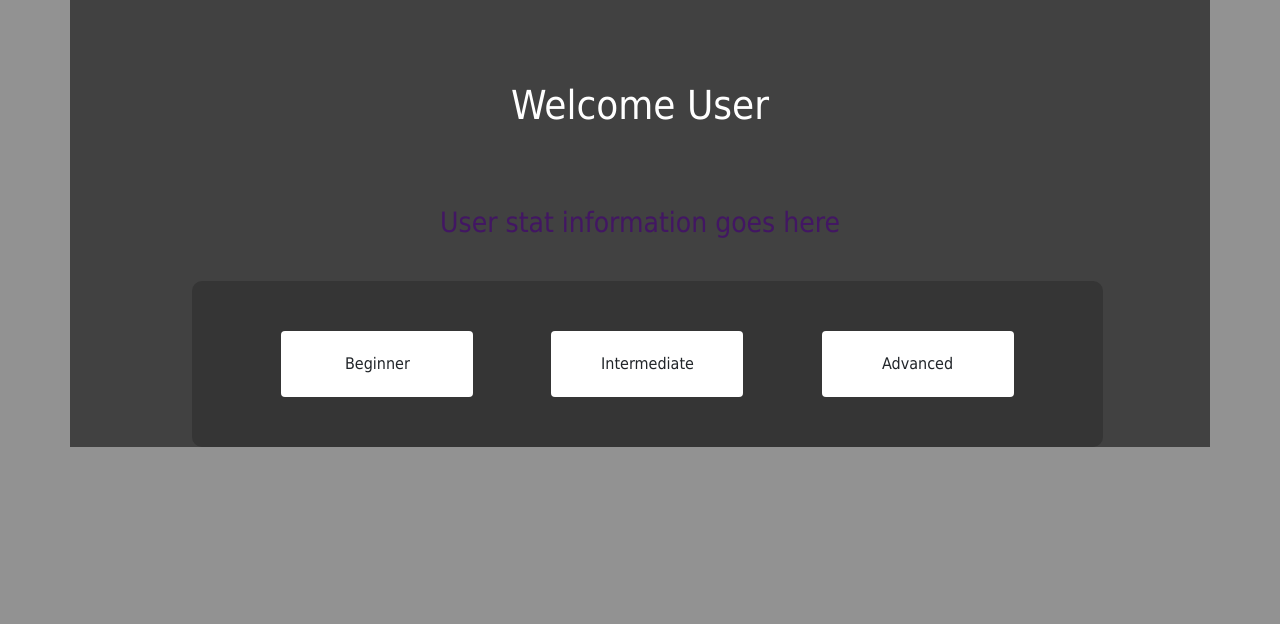
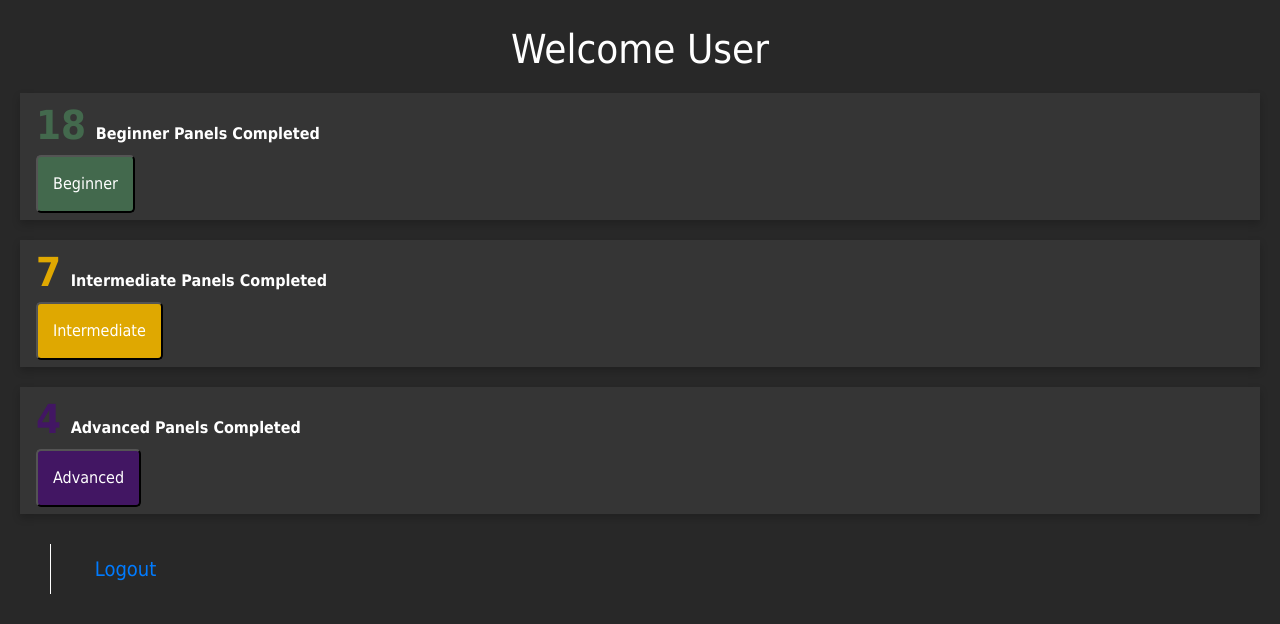
Before and after one commit to waceyts/CS4450AntiBuddies, a plain HTML site: page home.html in a window 1280 px wide. Drawn offline with nearby package versions, Linux system fonts and the light colour scheme; some packages are replaced by stand-ins of ours; no server answers.

Commit message:
Style/Linking
More styling/linking pages together using .js

```diff
--- a/home.css
+++ b/home.css
@@ -1,33 +1,101 @@
 body {
-    background: #929292;
+  background: #282828;
   padding: 0px;
   margin: 0px;
   font-family: "segoe-ui", "open-sans", tahoma, arial;
   font-size: 16px;
+  align-content: center;
 }
+
+a {
+  text-decoration: none
+  color: #fff;
+}
+
+
+.card2-container button, .card3-container button, .card4-container button {
+  color: #fff;
+  border-radius: 5px;
+  padding: 15px;
+  margin-bottom: 5px;
+  display: block;
+  transition: 0.3s;
+  -webkit-transition: 0.3s;
+  -moz-transition: 0.3s;
+}
+.card2-container button {
+  background: #43694D;
+}
+
+.card3-container button {
+  background: #DFA801;
+}
+
+.card4-container button {
+  background: #421663;
+}
+
+.card2-container button:hover {
+  background: #fff;
+  color: #43694D;
+}
+
+.card3-container button:hover {
+  background: #fff;
+  color: #DFA801;
+}
+
+.card4-container button:hover {
+  background: #fff;
+  color: #421663;
+}
+
 h2 {
   color: #fff;
   margin: 25px auto 0;
   text-align: center;
   font-size: 40px;
 }
-h3 {
-  color: #421663;
-}
 
 .levels_btns {
-      width: 80%;
   background-color: #ffff;
   padding: 20px;
+  font-weight: bold;
 }
 
 .row_btns {
   background-color: #353535;
-    width: 82%;
   padding: 50px;
   text-align: center;
   border-radius: 10px;
   margin-left: 0px !important;
+}
+
+.stat_numbers {
+  font-weight: bold;
+  font-size: 40px;
+  padding-right: 5px;
+}
+
+.beginner {
+  color: #43694D;
+}
+
+.intermediate {
+  color: #DFA801;
+}
+
+.advanced {
+  color: #421663;
+}
+
+.stats {
+  display: inline-block;
+}
+
+.stat_txt {
+  color: white;
+  font-weight: bold;
 }
 
 .cont {
@@ -36,9 +104,101 @@ h3 {
 
 .user-stats-row {
   padding: 2%;
-    padding-bottom: 3%;
 }
 
 .welcome-user-row {
   padding: 5%;
 }
+
+.card2, .card3, .card4 {
+  box-shadow: 0 4px 8px 0 rgba(0,0,0,0.2);
+  transition: 0.3s;
+  background-color: #353535;
+  margin-top: 10px;
+  align-content: center;
+  margin: 20px;
+  position: relative;
+}
+
+.card2:hover, .card3:hover, .card4:hover  {
+  box-shadow: 0 8px 16px 0 rgba(0,0,0,0.2);
+}
+
+.card2-container, .card3-container, .card4-container {
+  padding: 2px 16px;
+}
+
+.card1-container {
+  padding: 2px 16px;
+}
+
+.card1 {
+  margin-top: 7px;
+}
+
+.nav{
+        padding: 10px 0px;
+      }
+
+         .main-menu>li{
+          display: inline-block;
+          width: 150px;
+          padding: 10px 0px;
+          margin-left: 10px;
+          text-align: center;
+          color: white;
+          font-size: 20px;
+          border-left: 1px solid white;
+          transition: .4s;
+          cursor: pointer;
+          box-sizing: border-box;
+
+         }
+
+         .main-menu li:hover .sub-menu{
+              display: block;
+         }
+
+         .sub-menu{
+          display: none;
+          position: absolute;
+          padding: 0px;
+          margin-top: 30px;
+          margin-left: -10px;
+          float: left;
+          width: 300px;
+          text-align: left;
+          box-sizing: border-box;
+          border: 5px solid white;
+          box-shadow: 1px 1px 1px grey;
+
+
+         }
+
+         .sub-menu:before{
+                 content:"";
+                 width: 0px;
+                 height:0px;
+                 border-left:20px solid transparent;
+                 border-right:20px solid transparent;
+                 border-bottom:30px solid white;
+                 position: absolute;
+                 margin:-30px 0px 0px 60px;
+         }
+
+         .sub-menu li{
+          list-style-type: none;
+          padding: 10px;
+          color: #000000;
+          font-size: 20px;
+          background: #421663;
+         }
+     .main-menu>li:hover, .sub-menu>li:hover{
+          background: #43964D;
+         }
+
+#create_user {
+  font-size: 12px;
+  padding-top: 15px;
+  padding-bottom: 15px;
+}
--- a/home.html
+++ b/home.html
@@ -1,35 +1,65 @@
+<!--TODO: Make this cuter-->
+
 <!DOCTYPE html>
 <html>
 <head>
     <title>Homepage</title>
+    <script defer src="/__/firebase/6.0.4/firebase-app.js"></script>
+      <!-- include only the Firebase features as you need -->
+      <script defer src="/__/firebase/6.0.4/firebase-auth.js"></script>
+      <script defer src="/__/firebase/6.0.4/firebase-database.js"></script>
+      <script defer src="/__/firebase/6.0.4/firebase-storage.js"></script>
+      <!-- initialize the SDK after all desired features are loaded -->
+      <script defer src="/__/firebase/init.js"></script>
+      <script src="https://www.gstatic.com/firebasejs/6.0.2/firebase.js"></script>
+      <link rel="stylesheet" href="https://stackpath.bootstrapcdn.com/bootstrap/4.3.1/css/bootstrap.min.css" integrity="sha384-ggOyR0iXCbMQv3Xipma34MD+dH/1fQ784/j6cY/iJTQUOhcWr7x9JvoRxT2MZw1T" crossorigin="anonymous">
+      <script type="text/javascript" src="js/jquery-3.4.1.min.js"></script>
+      <script type="text/javascript" src="js/bootstrap.js"></script>
+      <script src="https://www.gstatic.com/firebasejs/4.8.1/firebase.js"></script>
     <link rel="stylesheet" href="https://stackpath.bootstrapcdn.com/bootstrap/4.3.1/css/bootstrap.min.css" integrity="sha384-ggOyR0iXCbMQv3Xipma34MD+dH/1fQ784/j6cY/iJTQUOhcWr7x9JvoRxT2MZw1T" crossorigin="anonymous">
     <link rel="stylesheet" href="home.css">
+    <script src="login.js"></script>
 </head>
+
+
 <body>
-        <div class="container cont">
-            <div class="row welcome-user-row">
-                <div class="col-lg-12">
+
+    <header>
         <h2>Welcome User</h2>
+    </header>
+
+        <div class="card2">
+            <div class="card2-container">
+                <span class="stat_numbers beginner">18</span>
+                <span class="stat_txt">Beginner Panels Completed</span>
+                <button type="button" class="levels_btns_beginner">Beginner</button>
             </div>
         </div>
-            <div class="d-flex justify-content-center">
-                <div class="row user-stats-row">
-                    <h3>User stat information goes here</h3>
+
+        <div class="card3">
+            <div class="card3-container">
+                <span class="stat_numbers intermediate">7</span>
+                <span class="stat_txt">Intermediate Panels Completed</span>
+                <button type="button" class="levels_btns_intermediate">Intermediate</button>
             </div>
         </div>
-            <div class="d-flex justify-content-center">
-                <div class="row row_btns">
-                    <div class="col-lg-4">
-                        <button type="button" class="btn levels_btns">Beginner</button>
-                    </div>
-                    <div class="col-lg-4">
-                        <button type="button" class="btn levels_btns">Intermediate</button>
-                    </div>
-                    <div class="col-lg-4">
-                        <button type="button" class="btn levels_btns">Advanced</button>
+
+        <div class="card4">
+            <div class="card4-container">
+                <span class="stat_numbers advanced">4</span>
+                <span class="stat_txt">Advanced Panels Completed</span>
+                <button type="button" class="levels_btns_advanced">Advanced</button>
             </div>
         </div>
+<footer>
+    <div class="nav">
+        <ul class="main-menu">
+            <li><a href="login.html">Logout</a>
+            </li>
+        </ul>
     </div>
-        </div>
+</footer>
+
+
 </body>
 </html>
--- a/login.css
+++ b/login.css
@@ -1,12 +1,17 @@
+html {
+  background: #282828;
+}
 body {
-  background: #929292;
+  background: #353535;
   padding: 0px;
-  margin: 0px;
+  margin: 40px;
   font-family: "segoe-ui", "open-sans", tahoma, arial;
   font-size: 16px;
+  box-shadow: 0 4px 8px 0 rgba(0,0,0,0.2);
+  color:#fff;
 }
 h3 {
-  color: #421663;
+  color: #fff;
 }
 h1 {
   color: #fff;
@@ -21,6 +26,7 @@ a {
 input, button {
   font-family: "segoe-ui", "open-sans", tahoma, arial;
   font-weight: 700;
+  color: #fff;
 }
 
 #wsuloginlogo {
@@ -31,7 +37,7 @@ input, button {
 }
 
 p {
-  color: #000000;
+  color: #fff;
 }
 
 button {
@@ -44,19 +50,31 @@ button {
   font-size: 16px;
 }
 .main-div, .loggedin-div, .newloggedin-div {
-  width: 20%;
+  width: 30%;
   margin: 0px auto;
   /* margin-top: 150px; */
   padding: 20px;
   display: none;
+}
 
+.loggedin-div {
+  height: 200px;
 }
+
+.user_div_button {
+
+margin-top: 20px;
+width: auto;
+height: auto;
+}
+
+
 
 .main-div input, .modal-dialog input {
   display: block;
   border: 1px solid #ccc;
   border-radius: 5px;
-  background: #fff;
+  background: #282828;
   padding: 15px;
   outline: none;
   width: 100%;
@@ -68,6 +86,10 @@ button {
 
 .main-div input:focus {
   border: 1px solid #777;
+}
+
+.modal-content {
+  background: #282828;
 }
 
 .main-div button, .loggedin-div button, .newloggedin-div button, .modal-dialog button {
@@ -160,3 +182,19 @@ button {
   padding-top: 15px;
   padding-bottom: 15px;
 }
+
+.user_div_button {
+
+margin-top: 20px;
+width: auto;
+height: auto;
+}
+
+.left {
+  float: left;
+  width: 47.5%;
+}
+.right{
+  float: right;
+  width: 47.5%;
+}
--- a/login.js
+++ b/login.js
@@ -21,7 +21,7 @@ firebase.auth().onAuthStateChanged(function(user) {
     if(user != null){
 
       var email_id = user.email;
-      document.getElementById("user_para").innerHTML = "Welcome User : " + email_id;
+      document.getElementById("user_para").innerHTML = "User Email : " + email_id;
       //window.location.href("C:/Users/Rachel/Documents/CS4450/project/AntiBuddies-/home.html")
     }
 
@@ -71,6 +71,10 @@ function newUser(){
 
 }
 
+function home(){
+  window.location.href="home.html";
+}
+
 function logout(){
   firebase.auth().signOut();
 }
```
Also changed, not shown: login.html (+4 -1 lines). Lines whose indentation alone changed are shown as unchanged.
